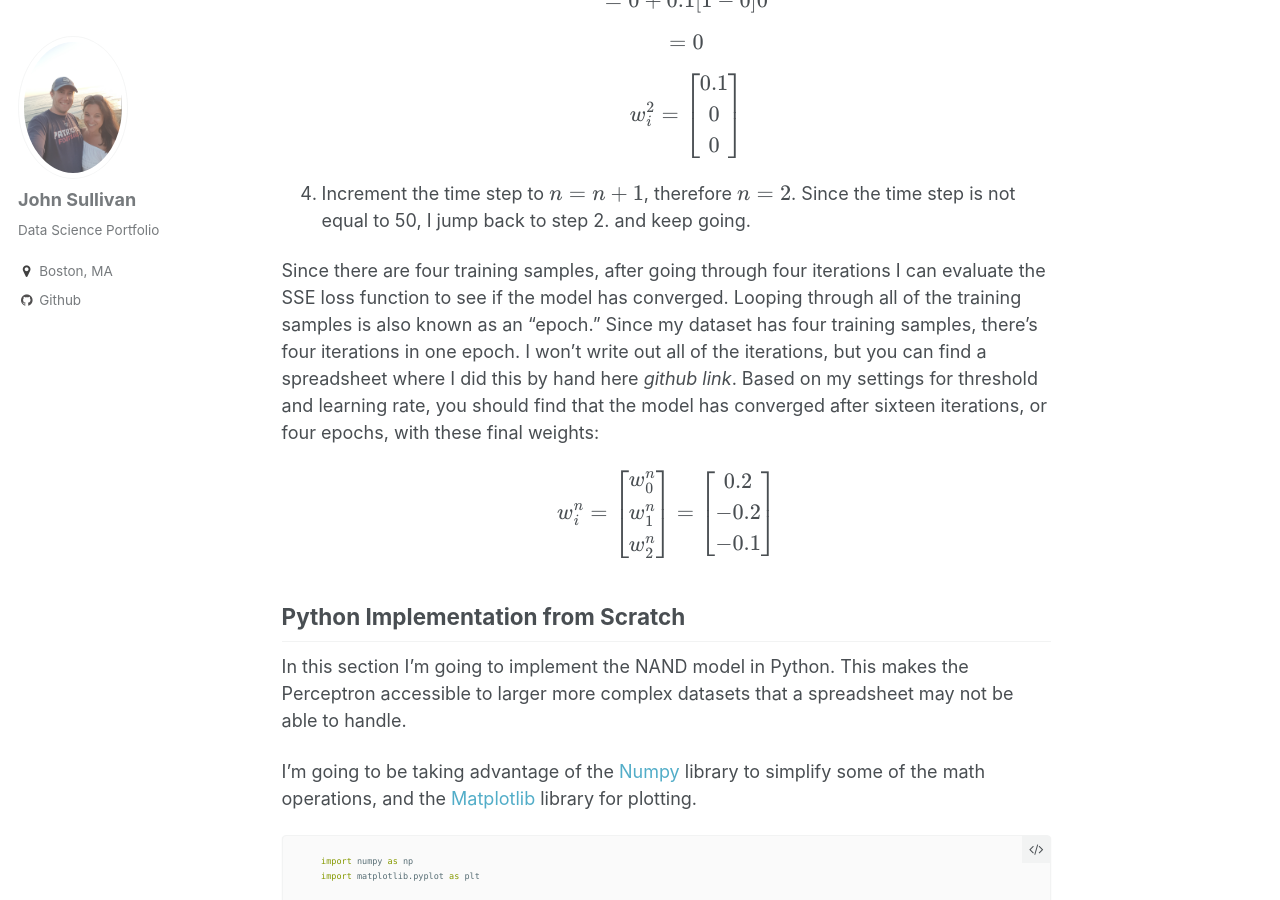
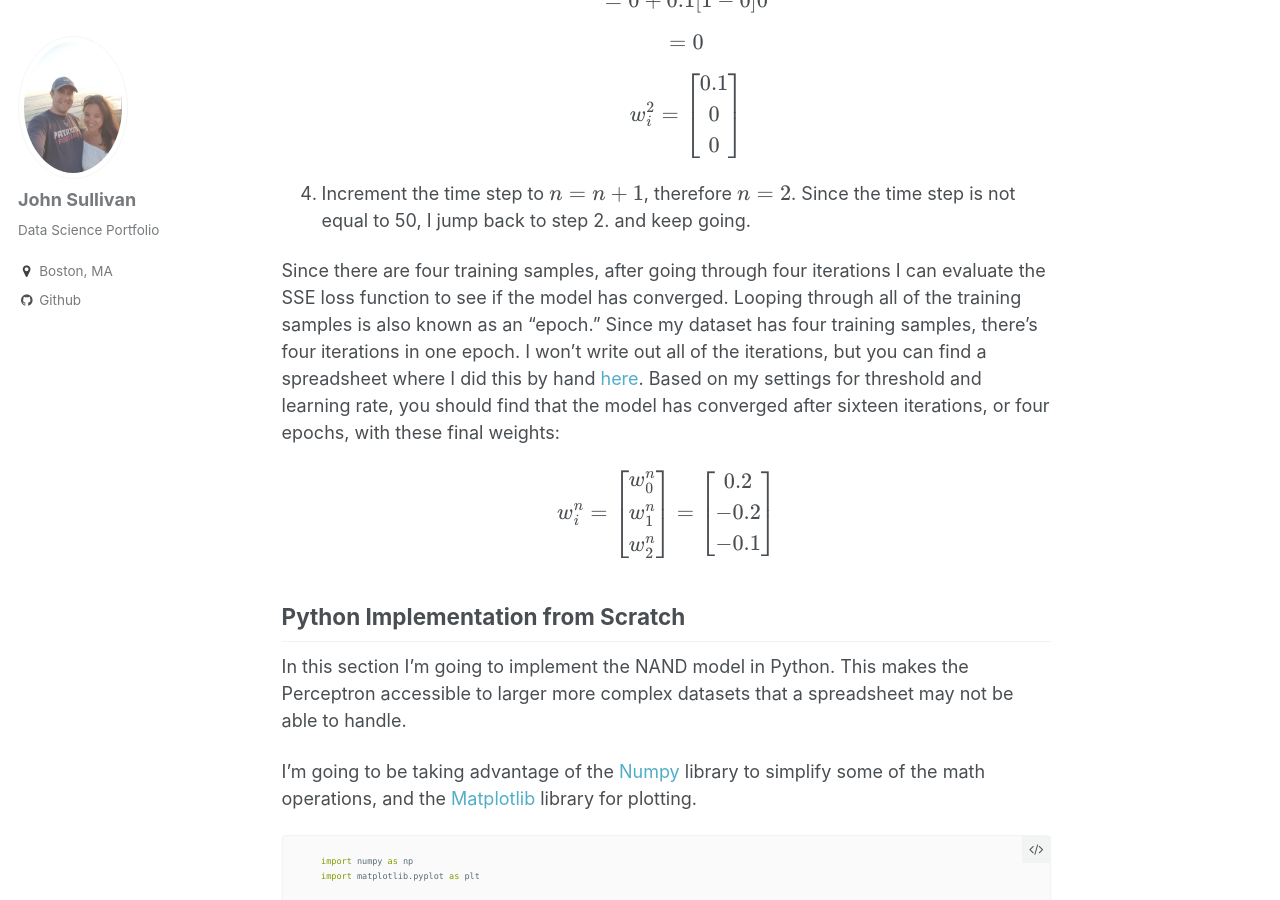
Before and after one commit to jtsulliv/jtsulliv.github.io, a Jekyll site: the page built from _posts/2017-08-16-perceptron.md, in a window 1280 px wide and 900 px high, scrolled down 5961 px. Built offline with Jekyll 4.4.1, drawn with Linux system fonts in a browser that asks for light colours; formulas are drawn with MathJax 3.

Commit message:
Update 2017-08-16-perceptron.md

```diff
--- a/_posts/2017-08-16-perceptron.md
+++ b/_posts/2017-08-16-perceptron.md
@@ -171,7 +171,7 @@
 
 4.  Increment the time step to $$ n = n + 1 $$, therefore $$ n = 2 $$.  Since the time step is not equal to 50, I jump back to step 2. and keep going.
 
-Since there are four training samples, after going through four iterations I can evaluate the SSE loss function to see if the model has converged.  Looping through all of the training samples is also known as an "epoch."  Since my dataset has four training samples, there's four iterations in one epoch.  I won't write out all of the iterations, but you can find a spreadsheet where I did this by hand here *github link*.  Based on my settings for threshold and learning rate, you should find that the model has converged after sixteen iterations, or four epochs, with these final weights:
+Since there are four training samples, after going through four iterations I can evaluate the SSE loss function to see if the model has converged.  Looping through all of the training samples is also known as an "epoch."  Since my dataset has four training samples, there's four iterations in one epoch.  I won't write out all of the iterations, but you can find a spreadsheet where I did this by hand [here](https://github.com/jtsulliv/ML-from-scratch/tree/master/Neural-Networks).  Based on my settings for threshold and learning rate, you should find that the model has converged after sixteen iterations, or four epochs, with these final weights:
 
 $$ w^n_i = \begin{bmatrix} w^n_0\\w^n_1\\w^n_2 \end{bmatrix} = \begin{bmatrix} 0.2\\-0.2\\-0.1 \end{bmatrix} $$
 
```
